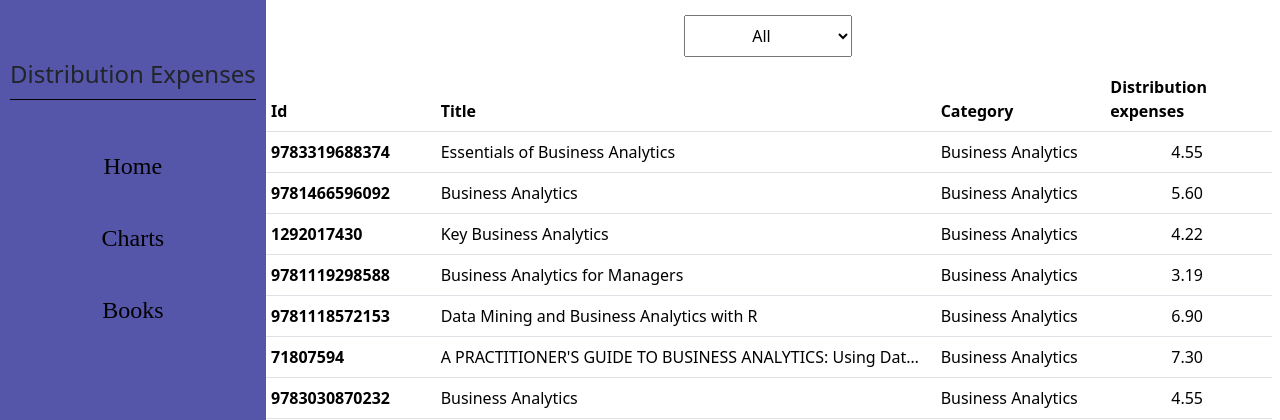
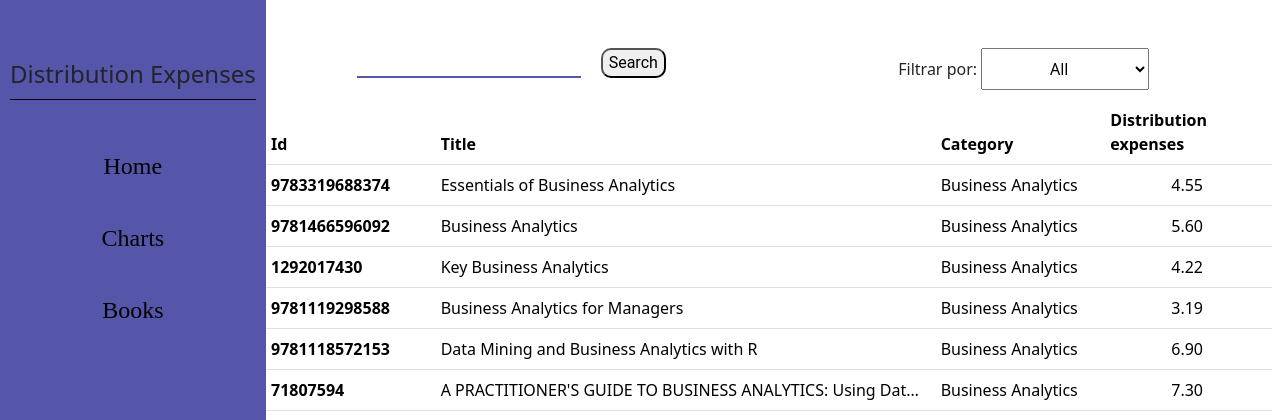
Before and after one commit to elEmperadorAlejandroMagno/Python-Expense-Tracker-, a Django app: page /books in a window 1280 px wide. Shown: the top 420 px of the page. Run offline with Django 5.2, Linux system fonts and the light colour scheme; data comes from the database, SQL or seed files in the repository; some libraries are stand-ins or nearby versions.

Commit message:
filter bus SQL NPL vs Sql Npl and search css done

```diff
--- a/expense_tracker_app/home/templates/base_books.html
+++ b/expense_tracker_app/home/templates/base_books.html
@@ -7,14 +7,22 @@
       {% endfor %}
     </div>
   {% endif %}
-  <span class="select-span w-100">
-    <select name="category" id="category">
-      <option value="" selected>All</option>
-      {% for category in categories %}
-        <option value="{{ category }}">{{ category }}</option>
-      {% endfor %}
-    </select>
-  </span>
+  <div class="header-books d-flex flex-wrap w-100 justify-content-around align-content-center">
+    <div class="w-50 text-center">
+      <div class="search-div w-100 mt-5">
+        <input type="search"><button class="btnSearch" type="submit">Search</button>
+      </div>
+    </div>
+    <div class="w-50 text-center mt-5">
+      <label for="filter">Filtrar por:</label>
+      <select name="category" id="category">
+        <option value="None" selected>All</option>
+        {% for category in categories %}
+          <option value="{{ category }}">{{ category }}</option>
+        {% endfor %}
+      </select>
+    </div>
+  </div>
   <div class="table-container w-100">
     {% block content %}{% endblock %}
   </div>
@@ -23,11 +31,9 @@
 <script>
   document.addEventListener('DOMContentLoaded', () => {
     const selectDiv = document.getElementById("category");
-    selectDiv.addEventListener("change", () => {
-    //EJECUTAR PETICION GET PARA OBTENER Y FILTRAR LOS LIBROS
-    async function fetchBooks() {
-      await fetch('http://127.0.0.1:8000/get_books');
-    }
+    selectDiv.addEventListener("change", async () => {
+      let category = selectDiv.value;
+      window.location.href =`http://127.0.0.1:8000/books/?category=${category}`;
     });
   })
 </script>
--- a/expense_tracker_app/home/views.py
+++ b/expense_tracker_app/home/views.py
@@ -2,7 +2,7 @@
 from django.shortcuts import render, redirect, get_object_or_404
 from django.contrib import messages
 from django.http import JsonResponse
-from .models import Book
+from .models import Book, BookCategory
 from scripts.help import get_expenses_data, get_categories_data
 
 # Create your views here.
@@ -41,15 +41,26 @@ def get_books(request):
   pass
 
 def get_books_by_category(request):
-  if request.method == 'GET':
-    category = request.GET.get('category', None)
-    if category:
-      BOOKS = Book.objects.filter(category= filter)
-      return render(request, 'table_books.html', { 'books': BOOKS })
-    else:
-      BOOKS = Book.objects.all()
-      messages.error("Categoría inválida")
-      return redirect('books')
+    if request.method == 'GET':
+        category_name = request.GET.get('category', None)
+        if category_name:
+            try:
+                # Buscar la categoría por nombre
+                category = BookCategory.objects.get(name__iexact=category_name)  # Insensible a mayúsculas/minúsculas
+                print(category)
+                # Filtrar libros por la categoría encontrada
+                BOOKS = Book.objects.filter(category=category)
+                CATEGORIES = get_categories_data()
+                return render(request, 'table_books.html', {'books': BOOKS, 'filter': category, 'categories': CATEGORIES })
+            except BookCategory.DoesNotExist:
+                messages.error(request, f"No se encontró la categoría '{category_name}'.")
+                return redirect('books')
+            except Exception as e:
+                messages.error(request, f"Error al filtrar libros: {e}")
+                return redirect('books')
+        else:
+            messages.error(request, "Categoría inválida o no proporcionada.")
+            return redirect('books')
 
 
 def get_book_by_ID(request, id):
--- /dev/null
+++ b/expense_tracker_app/scripts/secret_key.py
@@ -0,0 +1,5 @@
+import secrets
+
+if __name__ == '__main__':
+  secret_key = secrets.token_urlsafe(50)
+  print(secret_key)
--- a/expense_tracker_app/static/css/base.css
+++ b/expense_tracker_app/static/css/base.css
@@ -65,3 +65,23 @@ li a {
     cursor: pointer;
   }
 }
+
+.search-div input {
+  border: none;
+  background-color: inherit;
+  border-bottom: solid 2px #55a;
+  font-family: Roboto;
+  &:focus {
+    outline: none;
+  }
+}
+.btnSearch {
+  margin-left: 20px;
+  border-radius: 10px;
+  font-family: Roboto;
+  &:hover {
+    color: #55a;
+    border-color: #55a;
+    cursor: pointer;
+  }
+}
```
Also changed, not shown: expense_tracker_app/home/models.py (line endings or trailing spaces).
